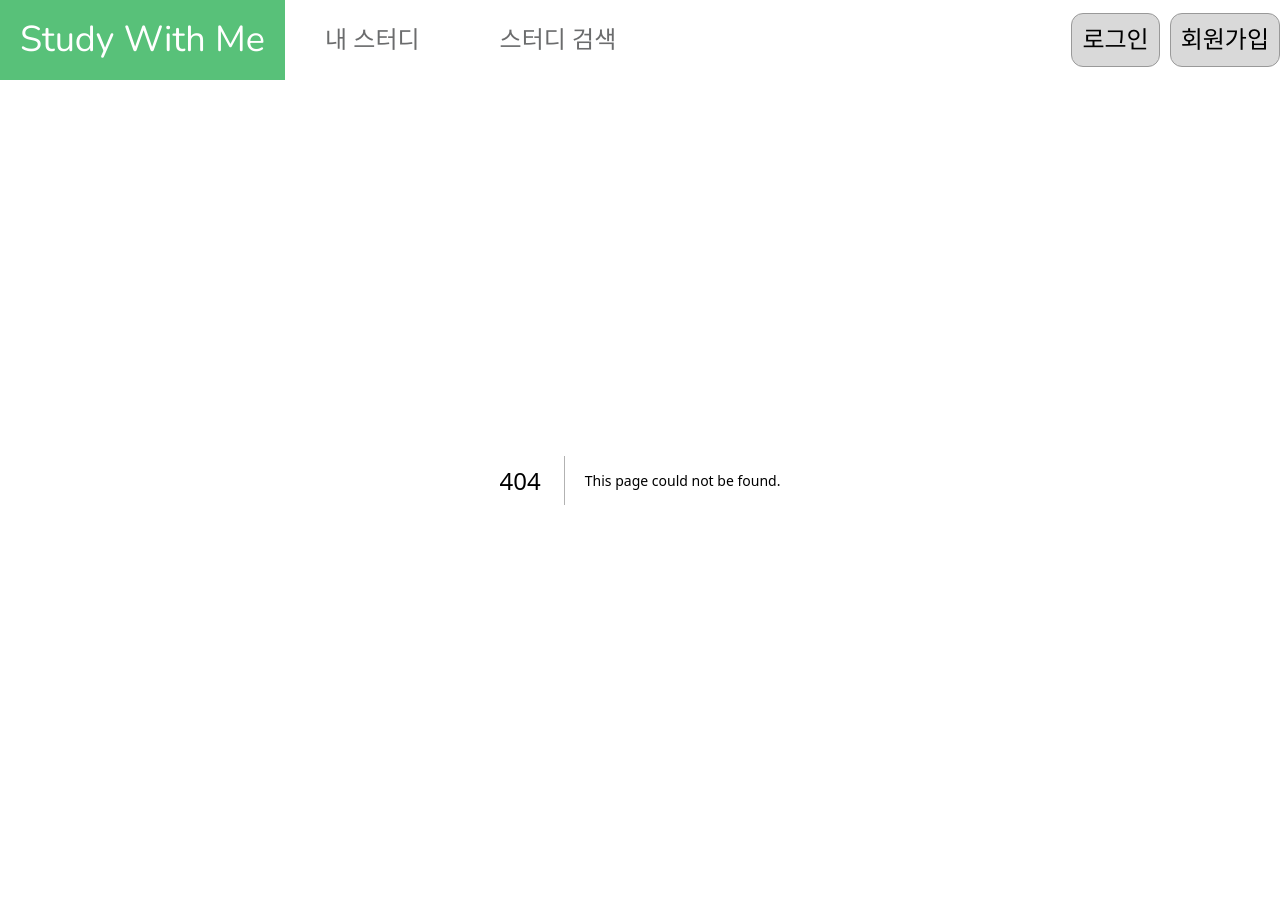
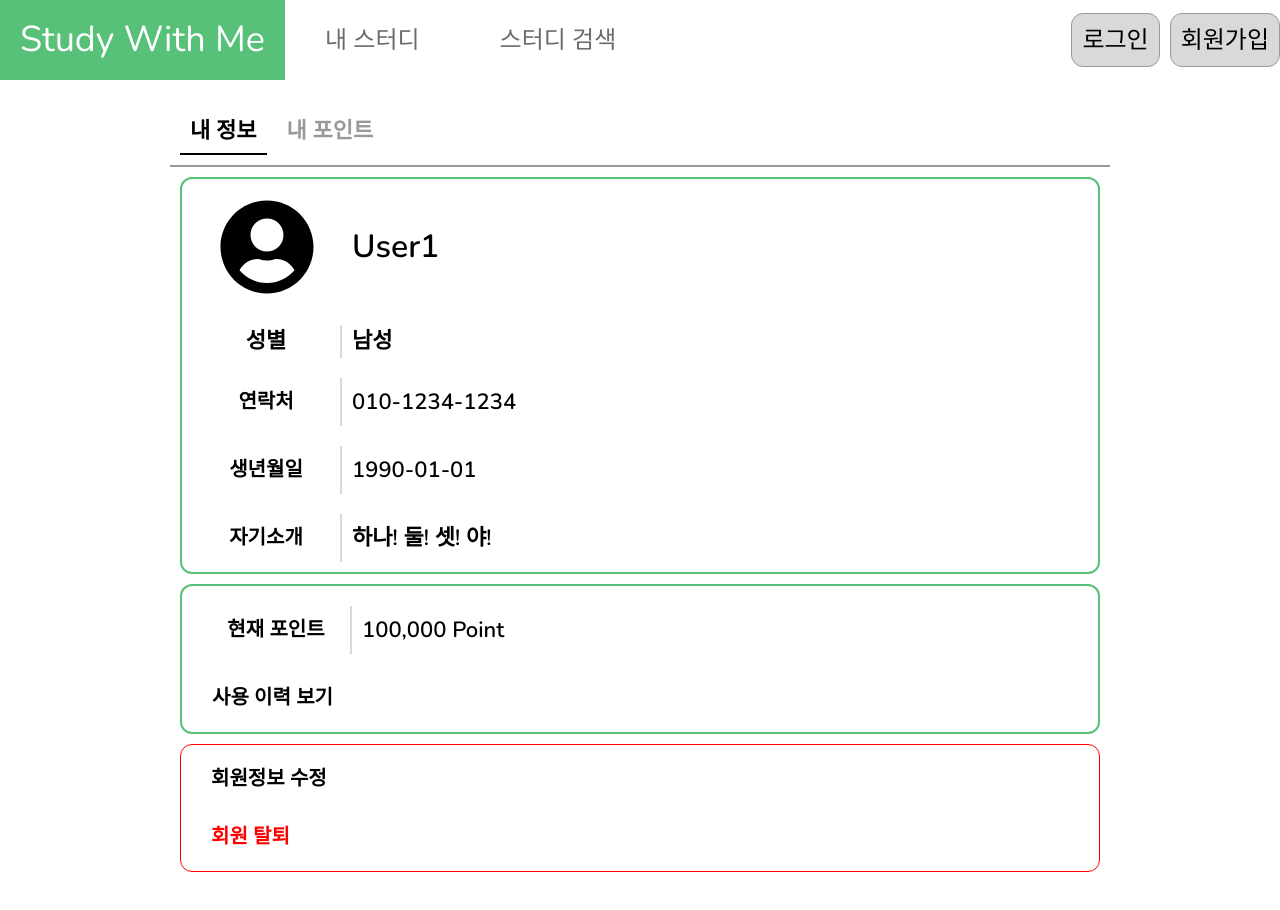
Before and after one commit to Team-Do-Nothing/swithme-frontend, a Next.js app: page /mypage in a window 1280 px wide. Before the commit this address had no page. Shown: the top 910 px of the page. Built offline with nearby package versions, Linux system fonts and the light colour scheme.

Commit message:
#37 마이페이지 UI 적용

```diff
--- /dev/null
+++ b/src/app/(auth)/mypage/page.tsx
@@ -0,0 +1,85 @@
+import { FaUserCircle } from "react-icons/fa";
+
+const UserDataPage = () => {
+  return (
+    <div className="flex flex-col justify-start items-start self-stretch flex-grow overflow-hidden gap-2.5 p-2.5">
+      <div className="grid grid-cols-[150px,1fr] gap-y-5 justify-center items-start self-stretch flex-grow-0 flex-shrink-0 overflow-hidden gap-2.5 p-2.5 rounded-xl border-2 border-[#58c179]">
+        <div className="flex flex-col justify-start items-center flex-grow-0 flex-shrink-0 w-[150px] relative overflow-hidden gap-2.5 p-2.5">
+          <FaUserCircle className="text-8xl" />
+        </div>
+        <div className="h-full flex items-center flex-grow-0 flex-shrink-0 text-[32px] font-semibold text-black">
+          User1
+        </div>
+        <div className="flex-grow-0 flex-shrink-0 text-[22px] font-semibold text-center text-black border-r-2 border-text-300">
+          성별
+        </div>
+        <div className="flex-grow-0 flex-shrink-0 text-[22px] font-semibold text-left text-black">
+          남성
+        </div>
+        <div className="flex flex-col justify-start items-center flex-grow-0 flex-shrink-0 w-[150px] relative overflow-hidden gap-2.5 p-2.5 border-r-2 border-text-300 text-xl font-semibold">
+          연락처
+        </div>
+        <div className="h-full flex justify-start items-center flex-grow-0 flex-shrink-0 text-[22px] font-semibold text-black">
+          010-1234-1234
+        </div>
+        <div className="flex flex-col justify-start items-center flex-grow-0 flex-shrink-0 w-[150px] relative overflow-hidden gap-2.5 p-2.5 border-r-2 border-text-300 text-xl font-semibold">
+          생년월일
+        </div>
+        <div className="h-full flex justify-start items-center flex-grow-0 flex-shrink-0 text-[22px] font-semibold text-black">
+          1990-01-01
+        </div>
+        <div className="flex flex-col justify-start items-center flex-grow-0 flex-shrink-0 w-[150px] relative overflow-hidden gap-2.5 p-2.5 border-r-2 border-text-300 text-xl font-semibold">
+          자기소개
+        </div>
+        <div className="h-full flex justify-start items-center flex-grow-0 flex-shrink-0 text-[22px] font-semibold text-black">
+          하나! 둘! 셋! 야!
+        </div>
+      </div>
+      <div className="flex flex-col justify-center items-start self-stretch flex-grow-0 flex-shrink-0 overflow-hidden gap-2.5 p-2.5 rounded-xl border-2 border-primary-100">
+        <div className="flex justify-start items-center self-stretch flex-grow-0 flex-shrink-0 relative overflow-hidden gap-2.5 p-2.5">
+          <div className="flex flex-col justify-start items-center flex-grow-0 flex-shrink-0 w-[150px] relative overflow-hidden gap-2.5 p-2.5 border-r-2 border-text-300 font-semibold text-left text-black text-xl">
+            현재 포인트
+          </div>
+          <p className="flex-grow-0 flex-shrink-0 text-[22px] font-semibold text-left text-black">
+            100,000 Point
+          </p>
+        </div>
+        <div className="flex justify-start items-center self-stretch flex-grow-0 flex-shrink-0 relative overflow-hidden gap-2.5 px-5 py-2.5 font-semibold text-left text-black text-xl">
+          사용 이력 보기
+        </div>
+      </div>
+      <div className="flex flex-col justify-center items-start self-stretch flex-grow-0 flex-shrink-0 overflow-hidden gap-2.5 p-2.5 rounded-xl border border-error-100">
+        <div className="flex justify-start items-center self-stretch flex-grow-0 flex-shrink-0 relative overflow-hidden gap-2.5 px-5 py-2.5 font-semibold text-left text-black text-xl">
+          회원정보 수정
+        </div>
+        <div className="flex justify-start items-center self-stretch flex-grow-0 flex-shrink-0 relative overflow-hidden gap-2.5 px-5 py-2.5 font-semibold text-left text-error-100 text-xl">
+          회원 탈퇴
+        </div>
+      </div>
+    </div>
+  )
+}
+
+const MyPage = () => {
+  return (
+    <div className="w-full h-full flex flex-col justify-center items-start self-stretch flex-grow-0 flex-shrink-0 overflow-hidden px-2.5 py-5">
+      <div className="flex justify-start items-center self-stretch flex-grow-0 flex-shrink-0 overflow-hidden border-t-0 border-r-0 border-b-2 border-l-0 border-[#999]">
+        <div className="flex justify-center items-start flex-grow-0 flex-shrink-0 overflow-hidden gap-2.5 p-2.5">
+          <div className="flex justify-center items-center flex-grow-0 flex-shrink-0 relative overflow-hidden px-2.5 py-[5px] border-t-0 border-r-0 border-b-2 border-l-0 border-black">
+            <p className="flex-grow-0 flex-shrink-0 text-[22px] font-semibold text-left text-black">
+              내 정보
+            </p>
+          </div>
+          <div className="flex justify-center items-center flex-grow-0 flex-shrink-0 relative overflow-hidden px-2.5 py-[5px]">
+            <p className="flex-grow-0 flex-shrink-0 text-[22px] font-semibold text-left text-[#999]">
+              내 포인트
+            </p>
+          </div>
+        </div>
+      </div>
+      <UserDataPage />
+    </div>
+  )
+}
+
+export default MyPage;
--- a/tailwind.config.ts
+++ b/tailwind.config.ts
@@ -36,6 +36,9 @@ const config: Config = {
         '200' : '#999999',
         '300' : '#d9d9d9',
       },
+      'error' : {
+        '100' : '#FF0000'
+      }
     }
   },
   plugins: [],
```
